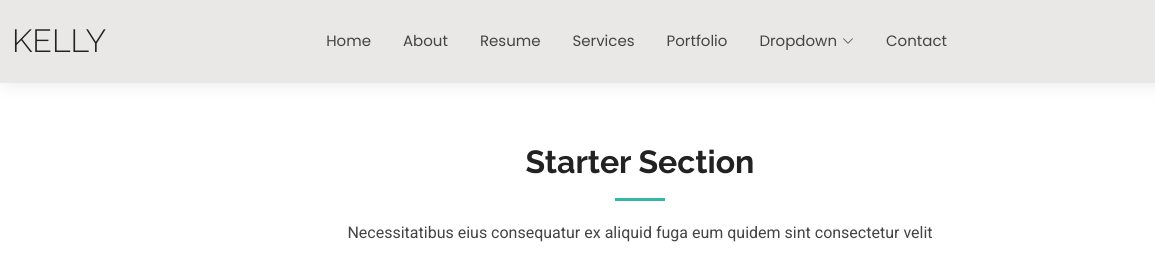
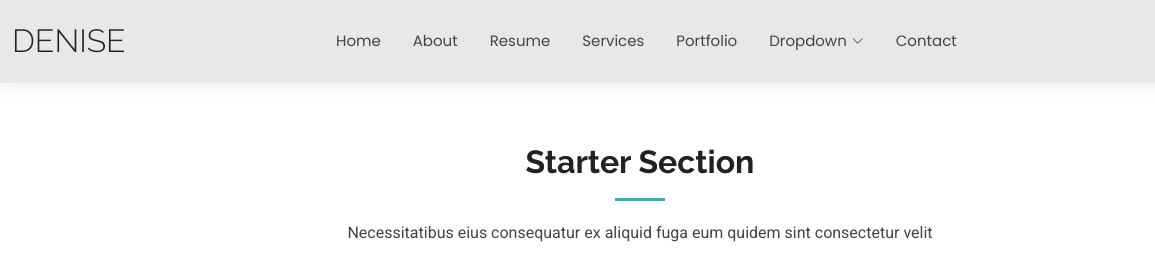
Before and after one commit to n112106/ednis.github.io, a plain HTML site: page starter-page.html in a window 1280 px wide. Shown: the top 280 px of the page, 0-1155 px from the left. Drawn offline with Linux system fonts and the light colour scheme.

Commit message:
Update starter-page.html

```diff
--- a/starter-page.html
+++ b/starter-page.html
@@ -4,7 +4,7 @@
 <head>
   <meta charset="utf-8">
   <meta content="width=device-width, initial-scale=1.0" name="viewport">
-  <title>Starter Page - Kelly Bootstrap Template</title>
+  <title>Starter Page - Denise Bootstrap Template</title>
   <meta name="description" content="">
   <meta name="keywords" content="">
 
@@ -44,7 +44,7 @@
       <a href="index.html" class="logo d-flex align-items-center me-auto me-xl-0">
         <!-- Uncomment the line below if you also wish to use an image logo -->
         <!-- <img src="assets/img/logo.png" alt=""> -->
-        <h1 class="sitename">Kelly</h1>
+        <h1 class="sitename">Denise</h1>
       </a>
 
       <nav id="navmenu" class="navmenu">
```
